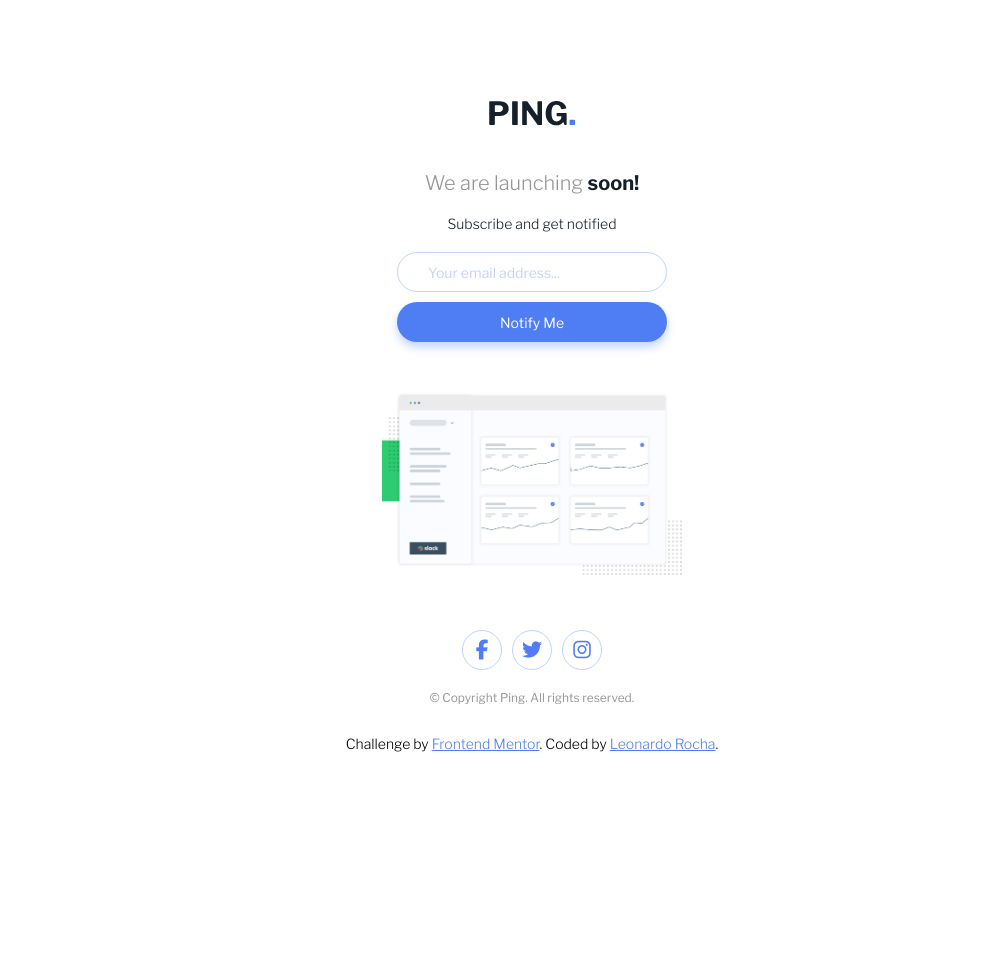
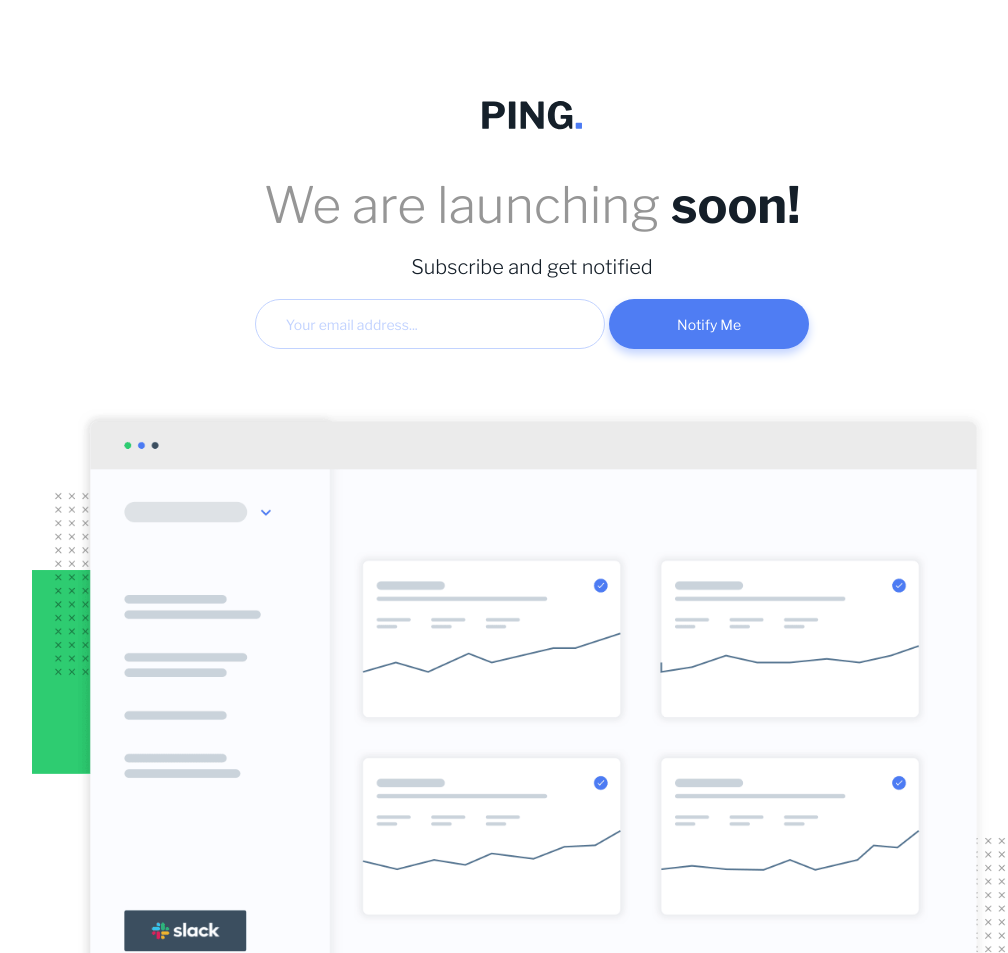
Before and after one commit to Leoemanuel21/ping-coming-soon-page, a plain HTML site: page index.html in a window 1536 px wide. Shown: the top 953 px of the page, without its empty margins (236-1244 px from the left). Before the commit the page ends 800 px from the top, so only its background shows below. Drawn offline with nearby package versions, Linux system fonts and the light colour scheme.

Commit message:
finalizado

```diff
--- /dev/null
+++ b/CSS/media-query.css
@@ -0,0 +1,42 @@
+@charset "UTF-8";
+
+@media screen and (min-width: 1440px){
+    main{
+        width: 100rem;
+    }
+
+    .header img{
+        width: 10rem;
+    }
+
+    .header h1{
+        font-size: 5rem;
+    }
+
+    .header h1 strong{
+        font-size: 5rem;
+    }
+
+    .header h2{
+        font-size: 2rem;
+    }
+
+    .form{
+        position: relative;
+    }
+
+    .email-box{
+        width: 35rem;
+        height: 5rem;
+    }
+
+    .msg-error{
+        position: absolute;
+        left: 25rem;
+    }
+
+    .button{
+        width: 20rem;
+        height: 5rem;
+    }
+}
--- a/CSS/style.css
+++ b/CSS/style.css
@@ -99,6 +99,7 @@ main{
     border-radius: 5rem;
     box-shadow: 0 .5rem 1rem var(--Blue-200);
     font-size: 1.4rem;
+    cursor: pointer;
 }
 
 .illustration{
@@ -123,6 +124,7 @@ main{
 }
 
 .social-media i{
+    color: var(--Blue-500);
     width: 4rem;
     height: 4rem;
     border: .1rem solid var(--Blue-200);
@@ -131,7 +133,14 @@ main{
     flex-direction: row;
     align-items: center;
     justify-content: center;
+    cursor: pointer;
 }
+
+.social-media i:hover{
+    background-color: var(--Blue-500);
+    color: white;
+}
+
 
 footer{
     margin: 1rem;
--- a/index.html
+++ b/index.html
@@ -6,6 +6,7 @@
     <link rel="icon" type="image/png" sizes="32x32" href="images/favicon-32x32.png">
     <script src="https://kit.fontawesome.com/ce2249a95d.js" crossorigin="anonymous"></script>
     <link rel="stylesheet" href="CSS/style.css">
+    <link rel="stylesheet" href="CSS/media-query.css">
     <title>Ping Coming Soon Page</title>
 </head>
 <body>
@@ -28,9 +29,9 @@
 
         <section class="social-media-conteiner">
             <div class="social-media">
-                <i class="fa-brands fa-facebook-f" style="color: #527BF7;"></i>
-                <i class="fa-brands fa-twitter" style="color: #527BF7;"></i>
-                <i class="fa-brands fa-instagram" style="color: #527BF7;"></i>
+                <i class="fa-brands fa-facebook-f"></i>
+                <i class="fa-brands fa-twitter"></i>
+                <i class="fa-brands fa-instagram"></i>
             </div>
             <p>© Copyright Ping. All rights reserved.</p>
         </section>
```
